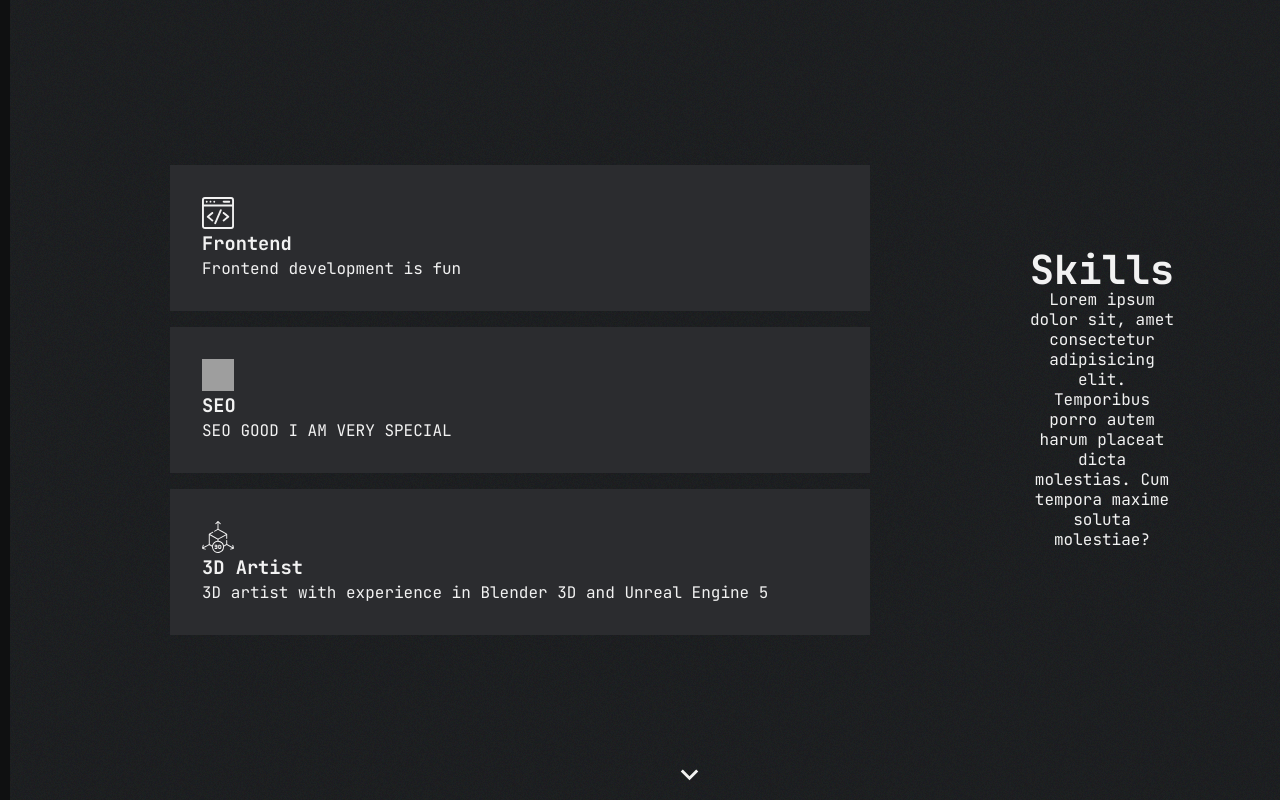
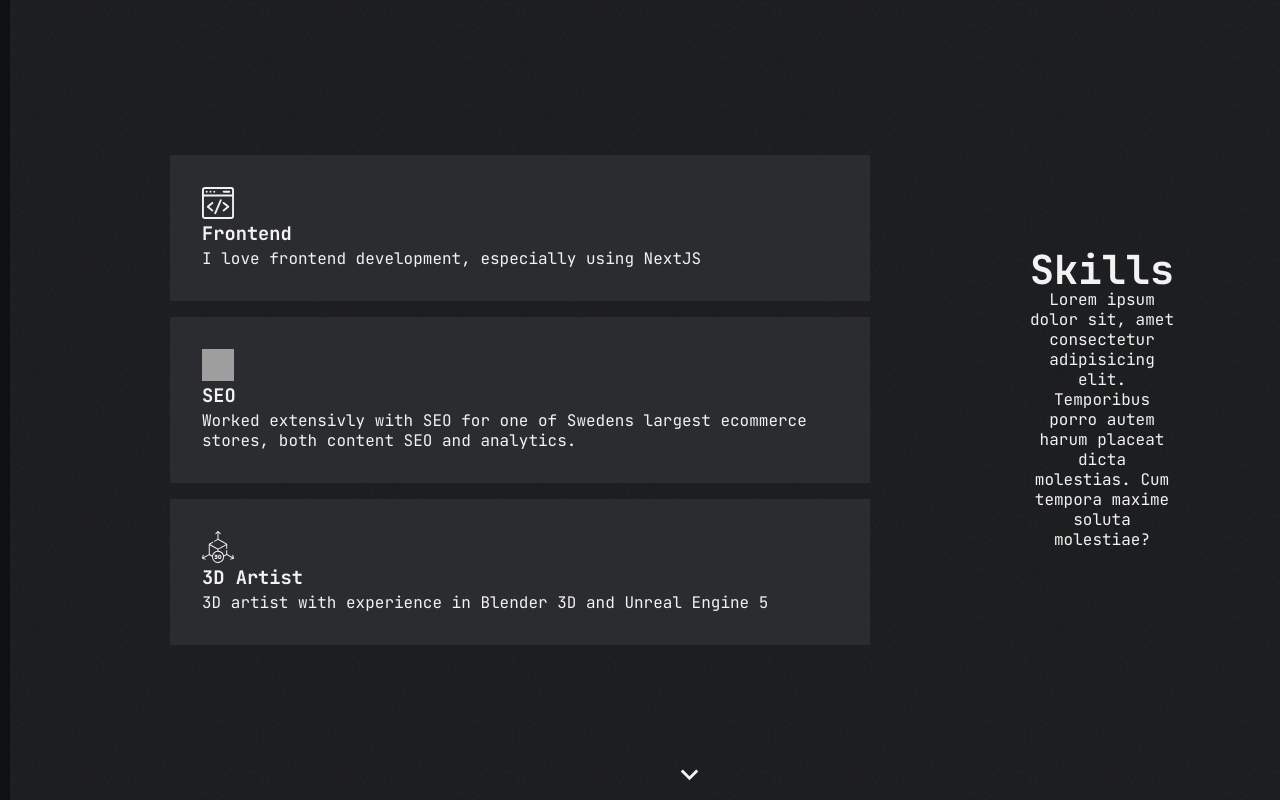
Before and after one commit to visceral89/portfolio2023, a Next.js app: page / in a window 1280 px wide. Shown: the part 804-1604 px from the top of the page. Built offline with nearby package versions, Linux system fonts and the light colour scheme; grey boxes are pictures that could not be loaded.

Commit message:
Updated text

```diff
--- a/src/app/constants/index.js
+++ b/src/app/constants/index.js
@@ -46,13 +46,13 @@ export const techStack = [
 export const skills = [
 	{
 		id: "frontend",
-		text: "Frontend development is fun",
+		text: "I love frontend development, especially using NextJS",
 		title: "Frontend",
 		icon: "/code.svg",
 	},
 	{
 		id: "SEO",
-		text: "SEO GOOD I AM VERY SPECIAL",
+		text: "Worked extensivly with SEO for one of Swedens largest ecommerce stores, both content SEO and analytics.",
 		title: "SEO",
 		icon: "/seo.svg",
 	},
```
